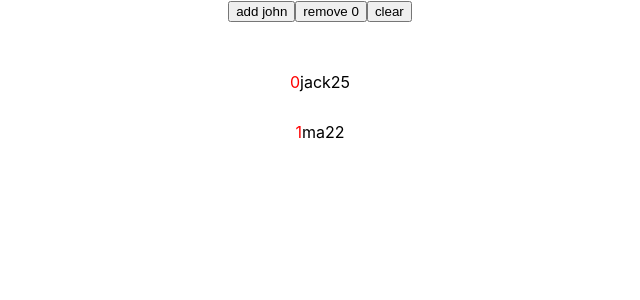
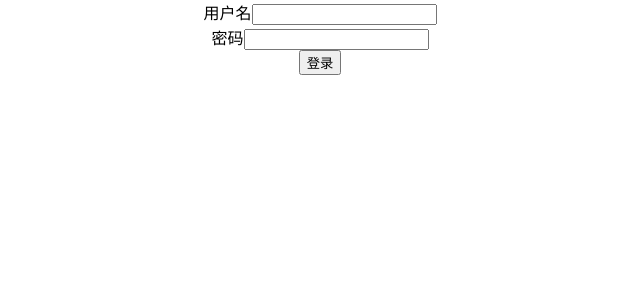
Before and after one commit to Charles-xionger/react-ts-jira, a React (Create React App) app: page / in a window 1280 px wide. Shown: the top 300 px of the page, without its empty margins (320-960 px from the left). Built offline with nearby package versions, Linux system fonts and the light colour scheme.

Commit message:
chore: react表单实现登录表单功能

```diff
--- a/package.json
+++ b/package.json
@@ -23,7 +23,7 @@
     "test": "react-scripts test",
     "eject": "react-scripts eject",
     "prepare": "husky install",
-    "json-server": "json-server __json_server_mock__/db.json --watch --port 3001"
+    "json-server": "json-server __json_server_mock__/db.json --watch --port 3001 --middlewares ./__json_server_mock__/middleware.js"
   },
   "eslintConfig": {
     "extends": [
--- a/src/App.tsx
+++ b/src/App.tsx
@@ -1,12 +1,15 @@
 import React from "react";
 import "./App.css";
-import { ProjectListScreen } from "./screens/project-list";
-import { TsReactTest } from "./screens/try-use-array";
+// import { ProjectListScreen } from "./screens/project-list";
+// import { TsReactTest } from "./screens/try-use-array";
+import { LoginScreen } from "./screens/login";
+
 function App() {
   return (
     <div className="App">
       {/*<ProjectListScreen />*/}
-      <TsReactTest />
+      {/*<TsReactTest />*/}
+      <LoginScreen />
     </div>
   );
 }
--- /dev/null
+++ b/src/screens/login/index.tsx
@@ -0,0 +1,37 @@
+import React, { FormEvent } from "react";
+
+const apiUrl = process.env.REACT_APP_API_URL;
+export const LoginScreen = function () {
+  const login = function (param: { username: string; password: number }) {
+    fetch(`${apiUrl}/login`, {
+      method: "POST",
+      headers: {
+        "Content-Type": "application/json",
+      },
+      body: JSON.stringify(param),
+    }).then(async (response) => {
+      if (response.ok) {
+      }
+    });
+  };
+  // HTMLFormElement extends Element
+  const handleSubmit = (event: FormEvent<HTMLFormElement>) => {
+    event.preventDefault();
+    const username = (event.currentTarget.elements[0] as HTMLFormElement).value;
+    const password = (event.currentTarget.elements[1] as HTMLFormElement).value;
+    login({ username, password });
+  };
+  return (
+    <form onSubmit={handleSubmit}>
+      <div>
+        <label htmlFor="username">用户名</label>
+        <input type="text" id={"username"} />
+      </div>
+      <div>
+        <label htmlFor="password">密码</label>
+        <input type="password" id={"password"} />
+      </div>
+      <button type={"submit"}>登录</button>
+    </form>
+  );
+};
```
Also changed, not shown: __json_server_mock__/middleware.js (added, +14 -0 lines).
